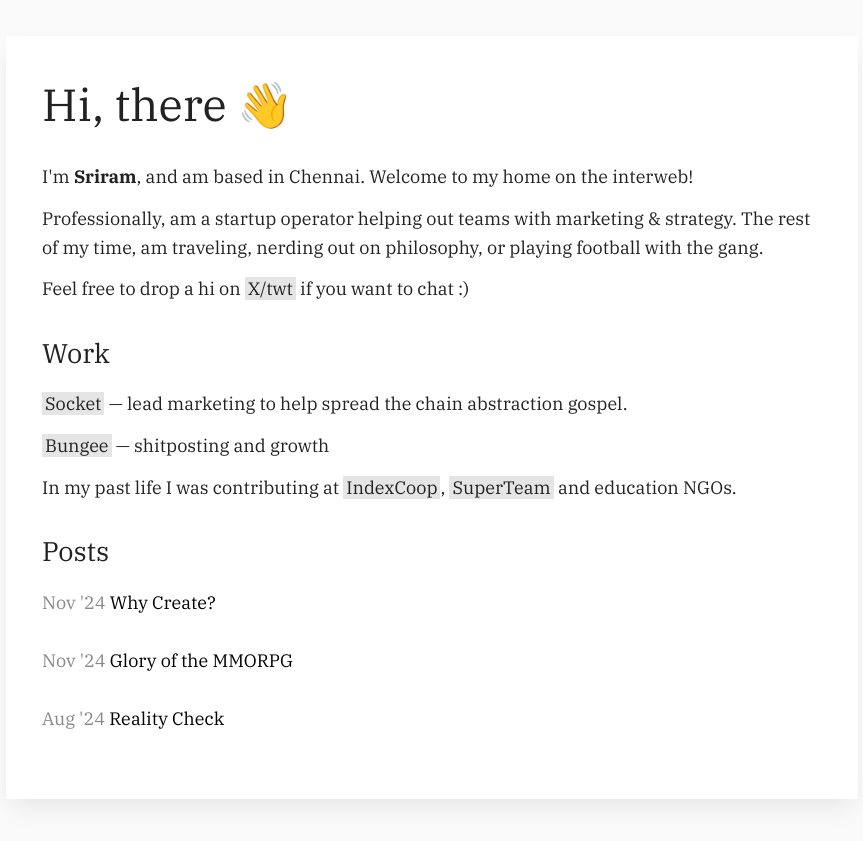
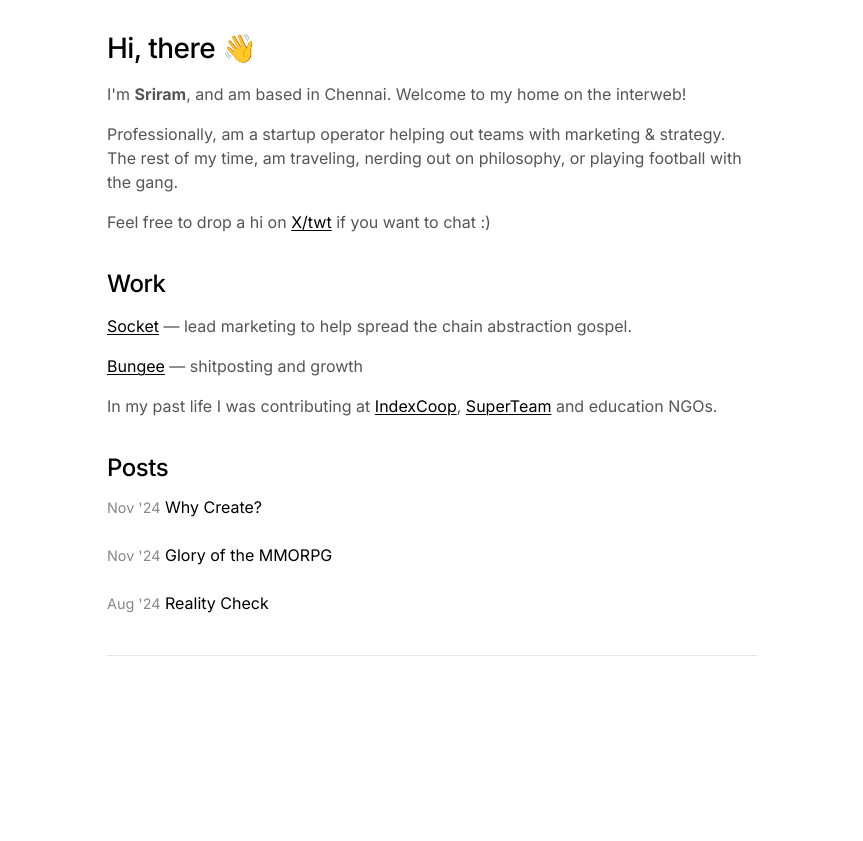
Before and after one commit to sriramvas/sriramvas.github.io, a Jekyll site: the page built from index.html, in a window 1280 px wide. Shown: the top 841 px of the page, without its empty margins (208-1071 px from the left). Built offline with Jekyll 4.4.1, drawn with Linux system fonts in a browser that asks for light colours.

Commit message:
Update styles.css

```diff
--- a/assets/css/styles.css
+++ b/assets/css/styles.css
@@ -1,28 +1,25 @@
 ---
 ---
-
-@import url('https://fonts.googleapis.com/css2?family=IBM+Plex+Serif:ital,wght@0,400;0,700;1,400;1,700&display=swap');
+@import url('https://fonts.googleapis.com/css2?family=Inter:wght@400;500;600;700&display=swap');
 
 html,
 body {
     margin: 0;
     padding: 0;
     box-sizing: border-box;
-    --font-serif: 'IBM Plex Serif', 'Times New Roman', serif;
-    --font-mono: 'IBM Plex Mono', 'Menlo', 'Monaco', monospace;
-    --foreground-default: #222;
-    --foreground-light: #778;
-    --background-default: #fafafa;
-    --background-block: #eee;
+    --font-sans: 'Inter', -apple-system, BlinkMacSystemFont, sans-serif;
+    --foreground-default: #000;
+    --foreground-secondary: #555;
+    --background-default: #fff;
 }
 
 html {
-    font-size: 18px;
-    line-height: 1.6111;
+    font-size: 16px;
+    line-height: 1.5;
 }
 
 body {
-    font-family: var(--font-serif);
+    font-family: var(--font-sans);
     color: var(--foreground-default);
     background: var(--background-default);
     display: flex;
@@ -38,93 +35,128 @@ footer {
 
 main {
     flex-shrink: 0;
-    width: calc(100% - 6em);
-    padding: 0 1em;
+    width: 100%;
+    max-width: 650px;
     margin: 0 auto;
-    background: #fff;
-    box-shadow: 0 12px 24px -4px rgba(0, 0, 0, 0.08);
+    padding: 0 20px;
 }
 
 img {
     max-width: 100%;
     height: auto;
-    margin: 1em 0;
+    margin: 1.5em 0;
 }
 
 a {
     color: var(--foreground-default);
+    text-decoration: none;
+}
+
+p a, li a {
+    text-decoration: underline;
+    text-decoration-thickness: 1px;
+    text-underline-offset: 2px;
+    background: none;
+    padding: 0;
 }
 
 h1, h2, h3 {
-    font-weight: normal;
-    padding-bottom: .125rem;
+    font-weight: 500;
+    letter-spacing: -0.02em;
+    line-height: 1.2;
+}
+
+h1 {
+    font-size: 1.75rem;
+    margin-top: 1em;
+    margin-bottom: 0.5em;
+}
+
+h2 {
+    font-size: 1.5rem;
+    margin-top: 1.5em;
+    margin-bottom: 0.5em;
+}
+
+h3 {
+    font-size: 1.25rem;
+    margin-top: 1.5em;
+    margin-bottom: 0.5em;
+}
+
+p, li {
+    margin: 1em 0;
+    color: var(--foreground-secondary);
+}
+
+/* Site title */
+.site-title {
+    text-align: center;
+    font-weight: 500;
+    letter-spacing: 0.1em;
+    margin: 2rem 0;
+}
+
+/* Hero section */
+.hero {
+    padding-top: 2rem;
+    margin-bottom: 3rem;
+    border-bottom: 1px solid rgba(0, 0, 0, 0.1);
+    padding-bottom: 1rem;
 }
 
 .hero h1 {
     margin-top: 0;
-    padding-bottom: 0;
+    font-size: 1.75rem;
 }
 
-h1 {
-    font-size: 2.5rem;
+/* Work section */
+.work-item {
+    margin-bottom: 0.75rem;
+    display: flex;
 }
 
-h2 {
-    font-size: 1.5rem;
+.work-item:before {
+    content: "— ";
+    margin-right: 0.5rem;
 }
 
-h3 {
-    font-size: 1.25rem;
-}
-
-p, li {
-    margin: 0.7em 0;
-}
-
-li a, p a {
-    text-decoration: none;
-    padding: 0 3px;
-    background: rgba(0, 0, 0, .1);
-}
-
-.hero {
-    padding-top: 32px;
-    margin-bottom: 36px;
-}
-
-@media only screen and (min-width: 600px) {
-    main {
-        max-width: 780px;
-        margin: 2em auto;
-        padding: 0 2em;
-    }
-    h1, h2, h3 {
-        margin-top: 1em;
-        margin-bottom: .5em;
-    }
-}
-
-@media only screen and (max-width: 760px) {
-    main {
-        margin: 0;
-        max-width: unset;
-        width: calc(100% - 2em);
-        background: initial;
-        box-shadow: none;
-    }
-}
-
-.youtube-video {
-  aspect-ratio: 16 / 9;
-  width: 100%;
-}
-
+/* Posts section */
 .post-date {
     color: #888;
     font-weight: normal;
+    font-size: 0.9rem;
 }
 
 .post-title {
     color: #000;
     text-decoration: none;
 }
+
+.post-item {
+    margin-bottom: 1rem;
+}
+
+/* Mobile adjustments */
+@media only screen and (max-width: 760px) {
+    main {
+        width: calc(100% - 40px);
+    }
+}
+
+/* YouTube embeds */
+.youtube-video {
+    aspect-ratio: 16 / 9;
+    width: 100%;
+}
+
+/* Manifesto style (for pages like the second image) */
+.manifesto {
+    max-width: 650px;
+    margin: 0 auto;
+    padding: 2rem 20px;
+}
+
+.manifesto p {
+    margin-bottom: 1.5rem;
+}
```
